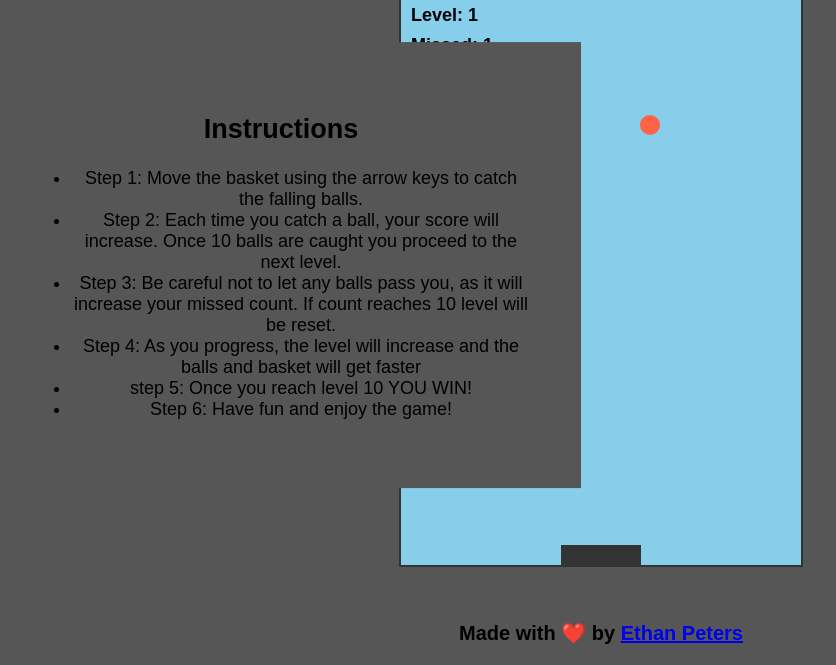
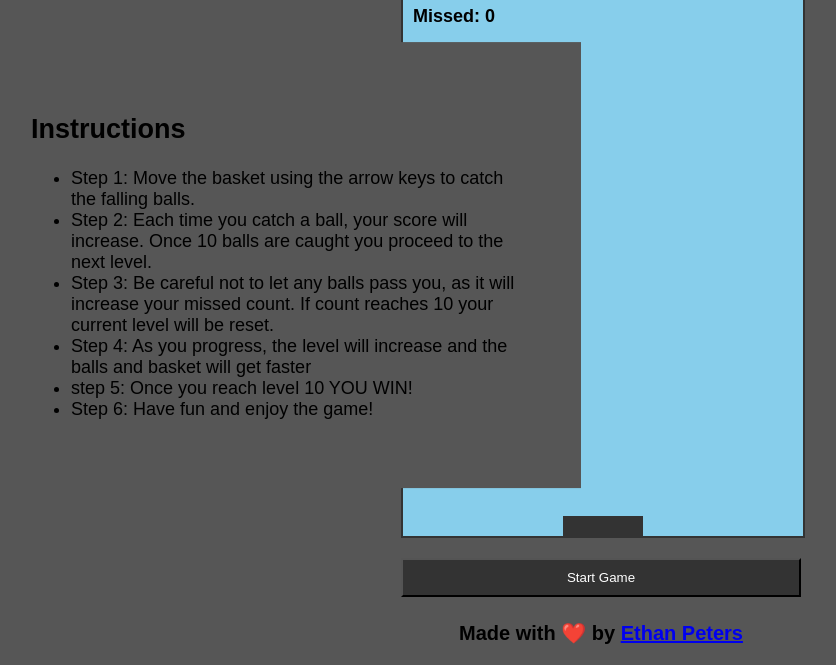
Before and after one commit to EthanPeters96/CatchTheBall, a website: page index.html in a window 1280 px wide. Shown: the part 135-800 px from the top of the page, without its empty margins (39-875 px from the left). Drawn offline with Linux system fonts and the light colour scheme.

Commit message:
Add start button functionality and styling

```diff
--- a/assets/css/style.css
+++ b/assets/css/style.css
@@ -52,7 +52,23 @@ body {
     color: #000000;
     font-size: 18px;
     margin-left: 20px;
+}
+
+/********* start button styling *********/
+.game-wrapper {
+    position: relative;
+    width: 400px;
+    margin: 0 auto;
+}
+
+#startButton {
+    position: relative;
+    width: 100%;
     text-align: center;
+    padding: 10px 0;
+    margin-top: 20px;
+    background-color: #333;
+    color: white;
 }
 
 /********* game container styling *********/
--- a/assets/js/script.js
+++ b/assets/js/script.js
@@ -3,6 +3,7 @@ let scoreDisplay = document.getElementById("score");
 let levelDisplay = document.getElementById("level"); // Level display
 let container = document.querySelector(".game-container");
 let missedBallsDisplay = document.getElementById("missed"); // Missed balls display
+let startButton = document.getElementById("startButton");
 let missedBalls = 0; // Variable to track missed balls
 let score = 0;
 let level = 1; // Level variable
@@ -120,6 +121,20 @@ setInterval(function () {
     }
 }, 100);
 
-// Start the game initially
-startGame();
-requestAnimationFrame(moveBasket);
+// Start Button
+startButton.addEventListener("click", startGame);
+
+function startGame() {
+    // Initialize variables
+    missedBalls = 0;
+    score = 0;
+    level = 1;
+    ballSpeed = 3;
+    basketSpeed = 5;
+    basketDirection = 0;
+    ballArray = [];
+
+    // Start the game
+    moveBasket();
+    ballCreationInterval = setInterval(createBall, 1000); // Create a new ball every second
+}
--- a/index.html
+++ b/index.html
@@ -13,12 +13,18 @@
     <body>
         <!--title-->
         <h1 class="heading">Catch the Ball 🏀</h1>
+        <!--game wrapper-->
+        <div class="game-wrapper">
             <!--game container-->
             <div class="game-container">
                 <div id="basket" class="basket"></div>
                 <div id="score" class="score">Score: 0</div>
                 <div id="level" class="level">Level: 1</div>
                 <div id="missed" class="missed">Missed: 0</div>
+            </div>
+
+            <!--start button-->
+            <button id="startButton">Start Game</button>
         </div>
         <!--instructions-->
         <div class="instructions">
@@ -27,7 +33,8 @@
                 <li>Step 1: Move the basket using the arrow keys to catch the falling balls.</li>
                 <li>Step 2: Each time you catch a ball, your score will increase. Once 10 balls are caught you proceed to the next level.</li>
                 <li>
-                    Step 3: Be careful not to let any balls pass you, as it will increase your missed count. If count reaches 10 level will be reset.
+                    Step 3: Be careful not to let any balls pass you, as it will increase your missed count. If count reaches 10 your current level
+                    will be reset.
                 </li>
                 <li>Step 4: As you progress, the level will increase and the balls and basket will get faster</li>
                 <li>step 5: Once you reach level 10 YOU WIN!</li>
```
Lines whose indentation alone changed are shown as unchanged.
